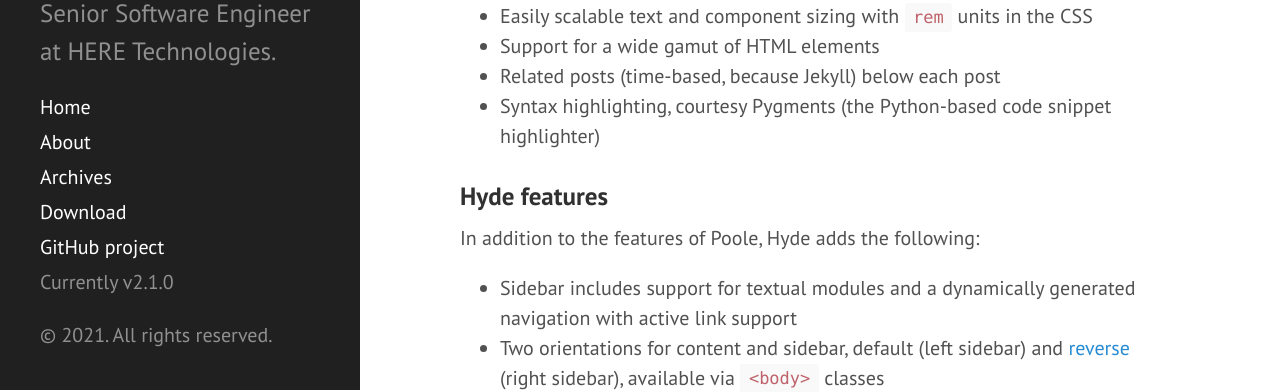
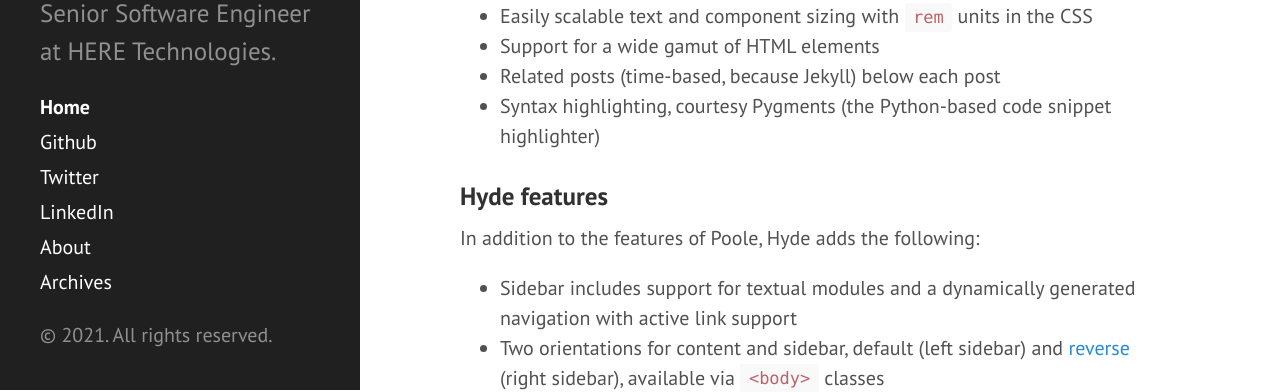
Before and after one commit to sackh/sackh.github.io, a Jekyll site: the page built from index.html, in a window 1280 px wide. Shown: the part 510-902 px from the top of the page. Built offline with Jekyll 4.4.1, drawn with Linux system fonts in a browser that asks for light colours; Markdown is read by kramdown in place of the engine named in the settings; the list of posts is cut into pages by our own code.

Commit message:
sidebar update
Signed-off-by: Kharude, Sachin <sachin.kharude@here.com>

```diff
--- a/_includes/head.html
+++ b/_includes/head.html
@@ -1,9 +1,6 @@
 <head>
   <link href="http://gmpg.org/xfn/11" rel="profile">
-  <meta http-equiv="X-UA-Compatible" content="IE=edge">
   <meta http-equiv="content-type" content="text/html; charset=utf-8">
-
-  <!-- Enable responsiveness on mobile devices-->
   <meta name="viewport" content="width=device-width, initial-scale=1.0, maximum-scale=1">
 
   <title>
@@ -14,15 +11,13 @@
     {% endif %}
   </title>
 
-  <!-- CSS -->
-  <link rel="stylesheet" href="/public/css/poole.css">
-  <link rel="stylesheet" href="/public/css/syntax.css">
-  <link rel="stylesheet" href="/public/css/hyde.css">
+  <link rel="stylesheet" href="{{ 'public/css/poole.css' | absolute_url }}">
+  <link rel="stylesheet" href="{{ 'public/css/syntax.css' | absolute_url }}">
+  <link rel="stylesheet" href="{{ 'public/css/hyde.css' | absolute_url }}">
   <link rel="stylesheet" href="http://fonts.googleapis.com/css?family=PT+Sans:400,400italic,700|Abril+Fatface">
-  <!-- Icons -->
-  <link rel="apple-touch-icon-precomposed" sizes="144x144" href="/public/apple-touch-icon-144-precomposed.png">
-  <link rel="shortcut icon" href="/public/favicon.ico">
 
-  <!-- RSS -->
-  <link rel="alternate" type="application/rss+xml" title="RSS" href="/atom.xml">
+  <link rel="apple-touch-icon-precomposed" sizes="144x144" href="{{ 'public/apple-touch-icon-144-precomposed.png' | absolute_url }}">
+  <link rel="shortcut icon" href="{{ 'public/favicon.ico' | absolute_url }}">
+
+  <link rel="alternate" type="application/rss+xml" title="RSS" href="{{ '/atom.xml' | absolute_url }}">
 </head>
--- a/_includes/sidebar.html
+++ b/_includes/sidebar.html
@@ -10,7 +10,10 @@
     </div>
 
     <nav class="sidebar-nav">
-      <a class="sidebar-nav-item{% if page.url == site.baseurl %} active{% endif %}" href="{{ site.baseurl }}">Home</a>
+      <a class="sidebar-nav-item{% if page.title == "Home" %} active{% endif %}" href="{{ site.url }}">Home</a>
+      <a class="sidebar-nav-item" href="https://github.com/sackh">Github</a>
+      <a class="sidebar-nav-item" href="https://twitter.com/sachkh">Twitter</a>
+      <a class="sidebar-nav-item" href="https://www.linkedin.com/in/sachinkharude/">LinkedIn</a>
 
       {% comment %}
         The code below dynamically generates a sidebar nav of pages with
@@ -21,14 +24,11 @@
       {% for node in pages_list %}
         {% if node.title != null %}
           {% if node.layout == "page" %}
-            <a class="sidebar-nav-item{% if page.url == node.url %} active{% endif %}" href="{{ node.url }}">{{ node.title }}</a>
+            <a class="sidebar-nav-item{% if page.url == node.url %} active{% endif %}" href="{{ node.url | absolute_url }}">{{ node.title }}</a>
           {% endif %}
         {% endif %}
       {% endfor %}
 
-      <a class="sidebar-nav-item" href="{{ site.github.repo }}/archive/v{{ site.version }}.zip">Download</a>
-      <a class="sidebar-nav-item" href="{{ site.github.repo }}">GitHub project</a>
-      <span class="sidebar-nav-item">Currently v{{ site.version }}</span>
     </nav>
 
     <p>&copy; {{ site.time | date: '%Y' }}. All rights reserved.</p>
```
